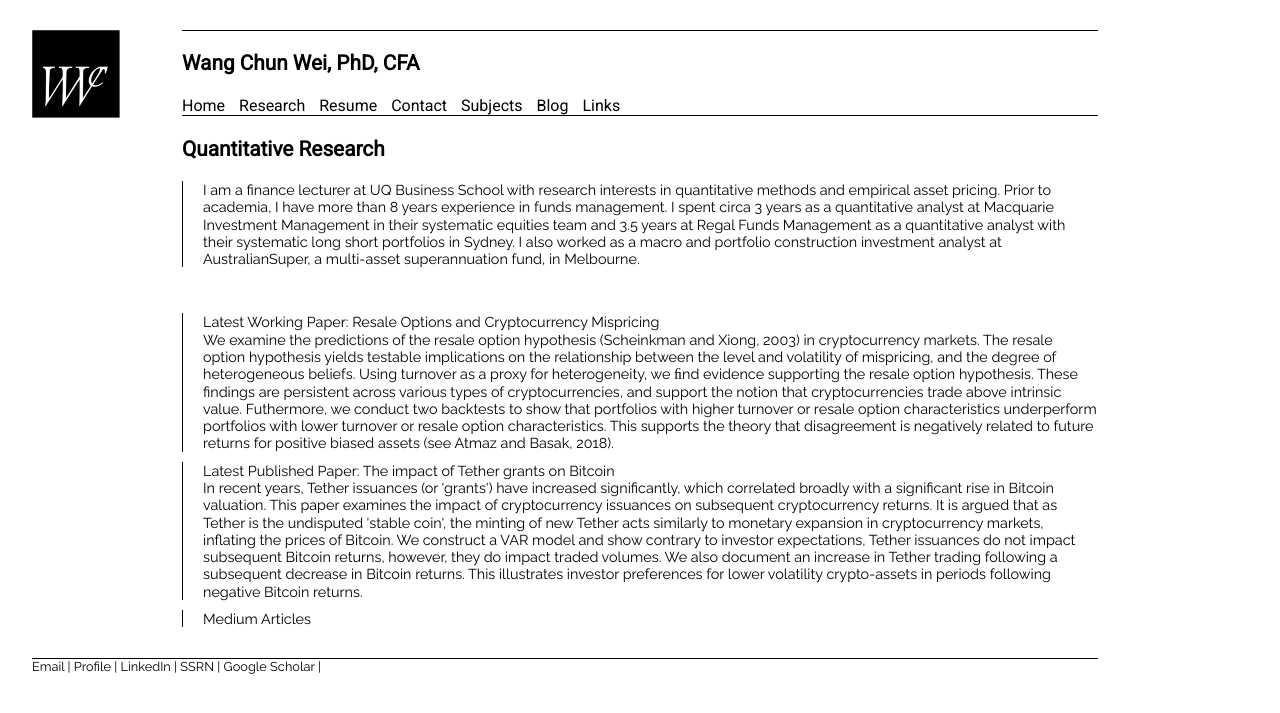
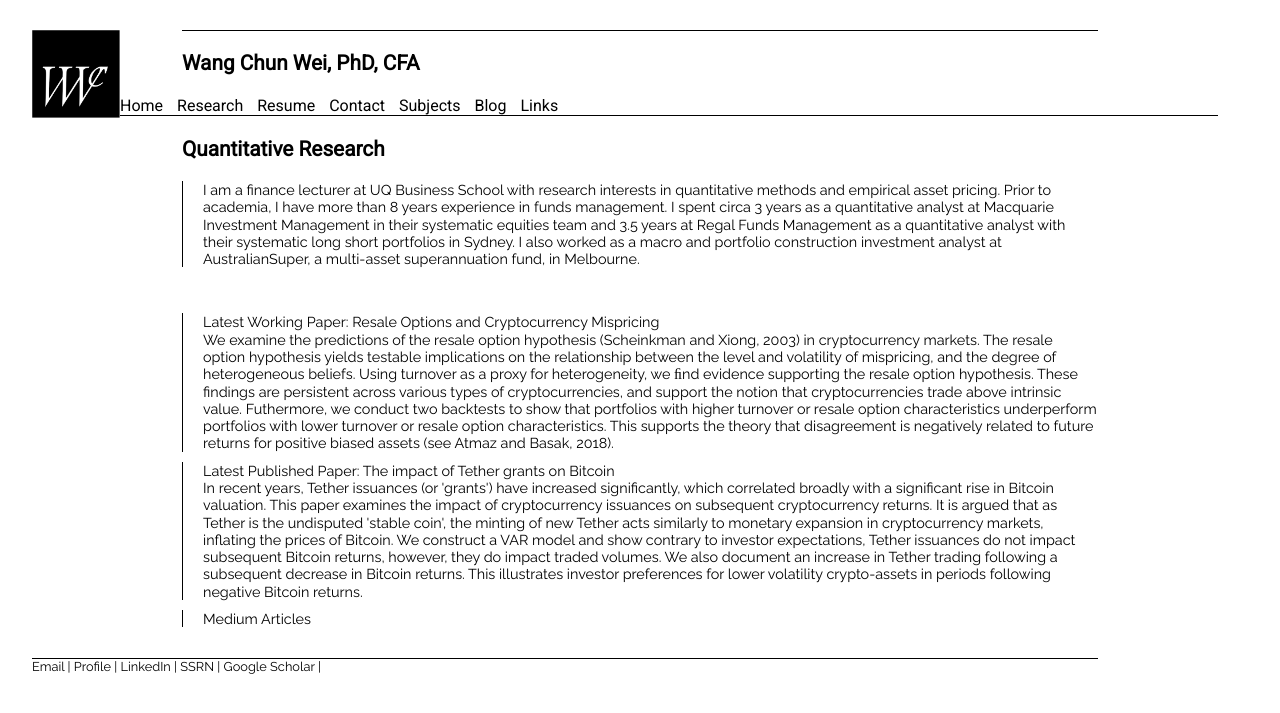
Before and after one commit to weiwangchun/weiwangchun.github.io, a Jekyll site: the page built from index.html, in a window 1280 px wide. Shown: the top 713 px of the page. Built offline with Jekyll 4.4.1, drawn with Linux system fonts in a browser that asks for light colours.

Commit message:
Update main.css

```diff
--- a/css/main.css
+++ b/css/main.css
@@ -9,7 +9,7 @@ body {
 nav ul {
     font-family: 'Roboto', sans-serif;
     padding: 0px;
-	margin: 3px 150px 0px 150px;
+	margin: 3px 30px 0px 30px;
     list-style: none;
 	font-size: 1.0em;
 	border-bottom: 1px solid black;
```
